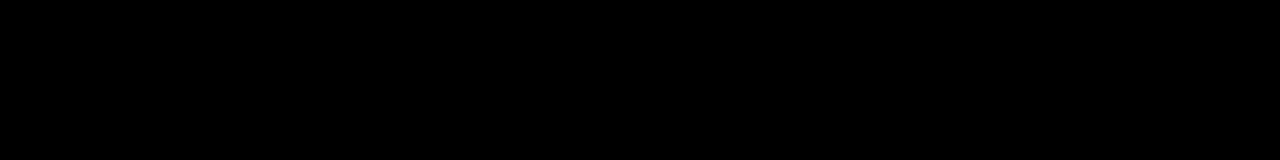
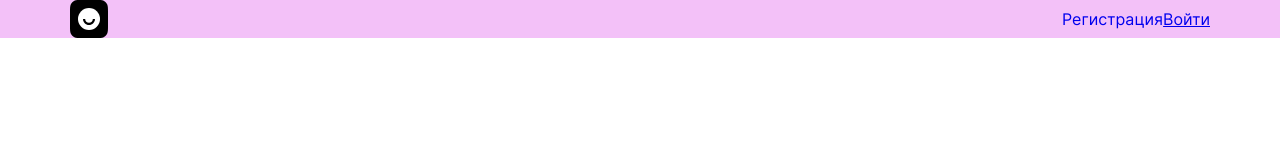
Before and after one commit to catintoner/movies-explorer-frontend, a React app: page / in a window 1280 px wide. Built offline with nearby package versions, Linux system fonts and the light colour scheme.

Commit message:
feature: add comp header

```diff
--- a/src/components/App.css
+++ b/src/components/App.css
@@ -2,14 +2,13 @@
   min-width: 320px;
   max-width: 1280px;
   min-height: 100vh;
-  background-color: black;
+  background-color: white;
   box-sizing: border-box;
   margin: 0 auto;
 }
 
-.container {
+.page__container {
   max-width: 100%;
-  margin: 0 auto;
   font-family: 'Inter', Arial, sans-serif;
   color: #000;
   -webkit-font-smoothing: antialiased;
--- a/src/components/App.js
+++ b/src/components/App.js
@@ -1,13 +1,23 @@
 import React from 'react';
 
-import { Route, Switch, useHistory, withRouter } from 'react-router-dom';
+import { Route, Switch, withRouter } from 'react-router-dom';  //Route, Switch, useHistory,
 
 import './App.css';
+
+import Main from './main/Main';
 
 function App() {
   return (
     <div className='page'>
+      <div className='page__container'>
 
+        <Switch>
+          <Route exact path='/'>
+            <Main
+            />
+          </Route>
+        </Switch>
+      </div>
     </div>
   );
 }
--- /dev/null
+++ b/src/components/header/Header.css
@@ -0,0 +1,33 @@
+.header__navigation {
+  max-width: calc(100% - 70px*2);
+  margin: 0 auto;
+  display: flex;
+  justify-content: flex-start;
+  align-items: center;
+}
+
+.header__logo {
+ margin: 0 auto 0 0;
+}
+
+.header__account {
+  margin: 0;
+}
+
+.nav__links {
+  margin: 0;
+  padding: 0;
+  display: flex;
+  justify-content: space-between;
+  align-items: center;
+  list-style-type: none;
+}
+
+.header__link {
+  text-decoration: none;
+}
+
+.nav__signup {
+  color: #000;
+
+}
--- /dev/null
+++ b/src/components/header/Header.js
@@ -0,0 +1,41 @@
+import React from 'react';
+
+import './Header.css';
+
+import headerLogo from '../../images/header__logo.svg';
+import { Link, withRouter } from 'react-router-dom';
+
+function Header() {
+  return (
+    <section className='header__navigation'>
+      <img className='header__logo' src={headerLogo} alt='Лого с улыбающимся смайликом' />
+      <nav className='header__account'>
+        <ul className='nav__links'>
+          <li className='nav__signup'>
+            <Link
+              to={'/sign-up'}
+              className='header__link'
+            >
+              Регистрация
+
+            </Link>
+          </li>
+          <li className='nav__signin'>
+            <Link
+              to={'sign-in'}
+              className='nav__link'
+              type='button'
+            >
+              Войти
+
+            </Link>
+          </li>
+        </ul>
+      </nav>
+
+
+    </section>
+  )
+}
+
+export default withRouter(Header);
--- /dev/null
+++ b/src/components/main/Main.css
@@ -0,0 +1,5 @@
+.main__header {
+  background-color: #F3C1F8;
+  width: 100%;
+  margin: 0;
+}
--- /dev/null
+++ b/src/components/main/Main.js
@@ -0,0 +1,17 @@
+import React from 'react';
+import Header from '../header/Header';
+
+import './Main.css';
+
+
+
+function Main() {
+  return (
+    <header className='main__header'>
+      <Header
+      />
+    </header>
+  );
+}
+
+export default Main;
```
Also changed, not shown: src/images/header__logo.svg (added).
